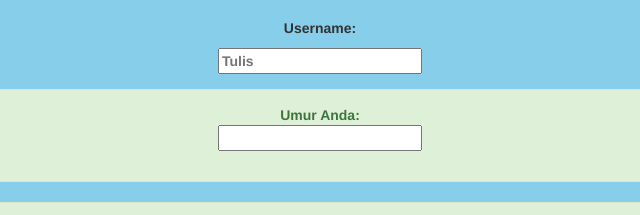
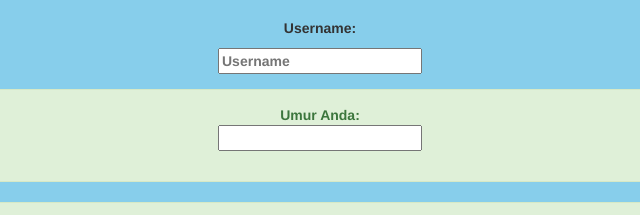
Before and after one commit to uai-python/tim-1, a plain HTML site: page 1.html in a window 1280 px wide. Shown: the part 174-389 px from the top of the page, 320-960 px from the left. Drawn offline with nearby package versions, Linux system fonts and the light colour scheme.

Commit message:
halaman1

```diff
--- a/1.html
+++ b/1.html
@@ -17,7 +17,7 @@
 		<p>Username:
 		<form method="POST" action="/daftar">
 				<div class="form-group"  >
-				<input type="text" name="username" placeholder="Tulis"
+				<input type="text" name="username" placeholder="Username"
 				required oninvalid="this.setCustomValidity('This can not be empty')" oninput="setCustomValidity('')">
 			</div>
 		</p>
```
